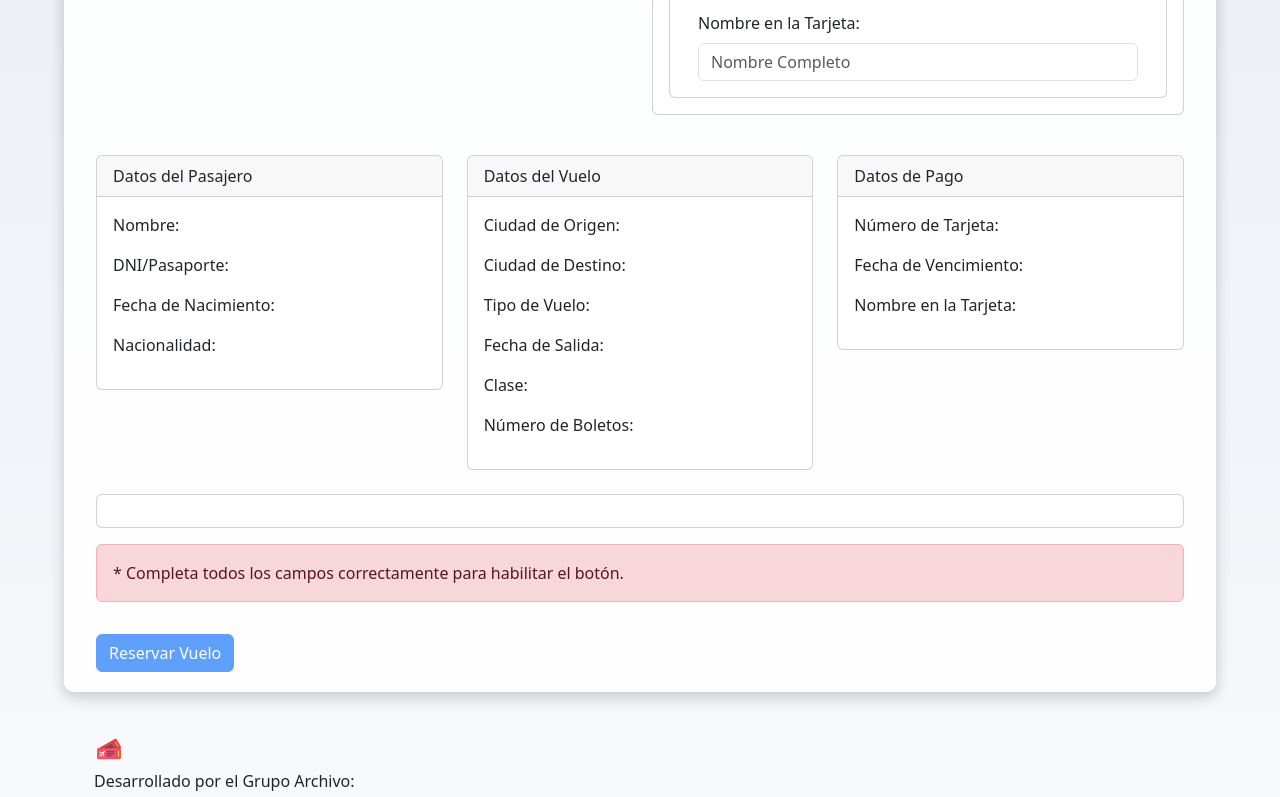
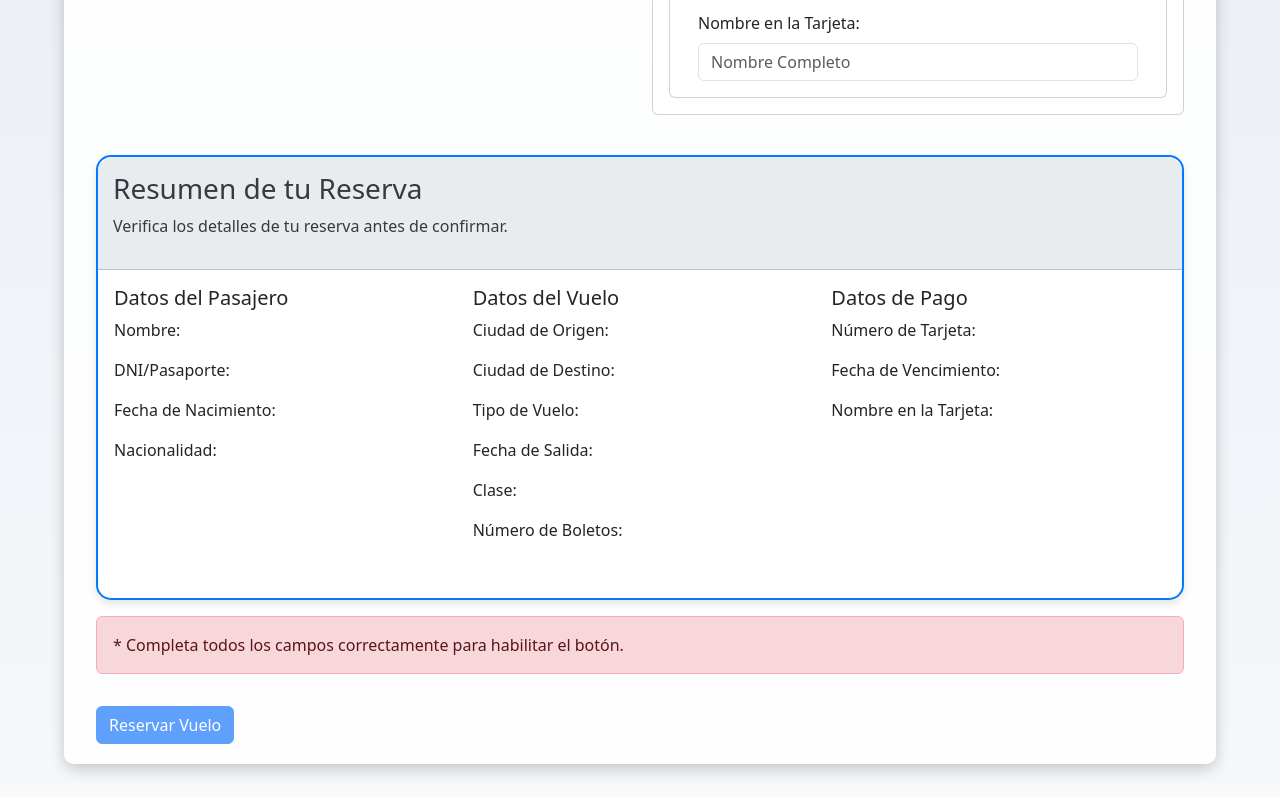
Before and after one commit to Niicor/Ultimo-Practico, a Vue app: page / in a window 1280 px wide. Shown: the part 856-1653 px from the top of the page. Built offline with nearby package versions, Linux system fonts and the light colour scheme.

Commit message:
mejorado estilo de resumen

```diff
--- a/src/components/ResumenReserva.vue
+++ b/src/components/ResumenReserva.vue
@@ -1,22 +1,22 @@
 <!-- src/components/ResumenReserva.vue -->
 <template>
-    <div class="mt-4" :class="{ 'dark-mode': isDarkMode }">
+    <div class="resumen-container mt-4" :class="{ 'dark-mode': isDarkMode }">
+        <div class="card resumen-card">
+            <div class="card-header resumen-header">
+                <h3>Resumen de tu Reserva</h3>
+                <p>Verifica los detalles de tu reserva antes de confirmar.</p>
+            </div>
+            <div class="card-body">
                 <div class="row">
                     <div class="col-md-4">
-                <div class="card">
-                    <div class="card-header">Datos del Pasajero</div>
-                    <div class="card-body">
+                        <h5>Datos del Pasajero</h5>
                         <p v-if="pasajero">Nombre: {{ pasajero.nombre }}</p>
                         <p v-if="pasajero">DNI/Pasaporte: {{ pasajero.dni }}</p>
                         <p v-if="pasajero">Fecha de Nacimiento: {{ formatDate(pasajero.fechaNacimiento) }}</p>
                         <p v-if="pasajero">Nacionalidad: {{ pasajero.nacionalidad }}</p>
                     </div>
-                </div>
-            </div>
                     <div class="col-md-4">
-                <div class="card">
-                    <div class="card-header">Datos del Vuelo</div>
-                    <div class="card-body">
+                        <h5>Datos del Vuelo</h5>
                         <p v-if="vuelo">Ciudad de Origen: {{ vuelo.ciudadOrigen }}</p>
                         <p v-if="vuelo">Ciudad de Destino: {{ vuelo.ciudadDestino }}</p>
                         <p v-if="vuelo">Tipo de Vuelo: {{ vuelo.tipoVuelo }}</p>
@@ -26,27 +26,24 @@
                         <p v-if="vuelo">Clase: {{ vuelo.claseVuelo }}</p>
                         <p v-if="vuelo">Número de Boletos: {{ vuelo.numeroBoletos }}</p>
                     </div>
-                </div>
-            </div>
                     <div class="col-md-4">
-                <div class="card">
-                    <div class="card-header">Datos de Pago</div>
-                    <div class="card-body">
+                        <h5>Datos de Pago</h5>
                         <img :src="cardLogo" v-if="cardLogo" alt="Card Type" class="card-logo mb-3">
                         <p v-if="pago">Número de Tarjeta: {{ pago.cardNumber }}</p>
                         <p v-if="pago">Fecha de Vencimiento: {{ pago.expiryDate }}</p>
                         <p v-if="pago">Nombre en la Tarjeta: {{ pago.cardName }}</p>
+
                     </div>
                 </div>
+                <div class="row mt-4">
+                    <div class="col-md-12">
+                        <!-- Resumen del precio total -->
+                        <div class="precio-total" v-if="costoTotal">
+                            <h4>Precio Total</h4>
+                            <p class="precio-valor">USD $ {{ costoTotalFormatted }} </p>
+                            <!-- Mostrar el valor formateado -->
                         </div>
                     </div>
-
-        <div class="card mt-4" :class="{ 'dark-mode': isDarkMode }">
-            <div class="card-body">
-                <!-- Resumen del precio total -->
-                <div v-if="costoTotal">
-                    <h5>Precio Total</h5>
-                    <p>USD $ {{ costoTotalFormatted }} </p> <!-- Mostrar el valor formateado -->
                 </div>
             </div>
         </div>
@@ -96,21 +93,72 @@ export default {
 </script>
 
 <style scoped>
+.resumen-container {
+    margin-top: 20px;
+    /* Espacio superior */
+}
+
+.resumen-card {
+    border: 2px solid #007bff;
+    /* Borde azul en modo claro */
+    border-radius: 15px;
+    /* Bordes redondeados */
+    box-shadow: 0 4px 8px rgba(0, 0, 0, 0.1);
+    /* Sombra sutil */
+}
+
+.dark-mode .resumen-card {
+    border-color: #5cb85c;
+    /* Borde verde en modo oscuro */
+    background-color: #4a5568;
+    color: #f7fafc;
+
+}
+
+.resumen-header {
+    background-color: #e9ecef;
+    /* Gris claro para modo claro */
+    color: #343a40;
+    /* Texto oscuro para modo claro */
+    padding: 15px;
+    /* Espaciado interno */
+    border-top-left-radius: 15px;
+    /* Bordes redondeados en la cabecera */
+    border-top-right-radius: 15px;
+}
+
+.dark-mode .resumen-header {
+    background-color: #2d3748;
+    /* Un tono más oscuro para el modo oscuro */
+    color: #f7fafc;
+}
+
+.dark-mode p {
+    color: #f7fafc;
+}
+
+.dark-mode h5 {
+    color: #f7fafc;
+}
+
+.precio-total {
+    text-align: center;
+    margin-top: 20px;
+}
+
+.precio-valor {
+    font-size: 24px;
+    font-weight: bold;
+    color: #28a745;
+    /* Verde para el precio */
+}
+
+.dark-mode .precio-valor {
+    color: #5cb85c;
+}
+
 .card-logo {
     max-width: 200px;
     /* Ajusta el tamaño del logo según tus necesidades */
 }
-
-.dark-mode .card {
-    background-color: #454d55;
-    color: #f8f9fa;
-}
-
-.dark-mode p {
-    color: white
-}
-
-.dark-mode h5 {
-    color: white
-}
 </style>
--- a/src/components/VueloForm.vue
+++ b/src/components/VueloForm.vue
@@ -76,9 +76,6 @@
                     <div v-if="numeroBoletosError" class="invalid-feedback">{{ numeroBoletosError }}</div>
                 </div>
 
-                <div class="col-12">
-                    <button type="submit" class="btn btn-primary">Reservar Vuelo</button>
-                </div>
             </form>
         </div>
     </div>
```
Lines whose indentation alone changed are shown as unchanged.
